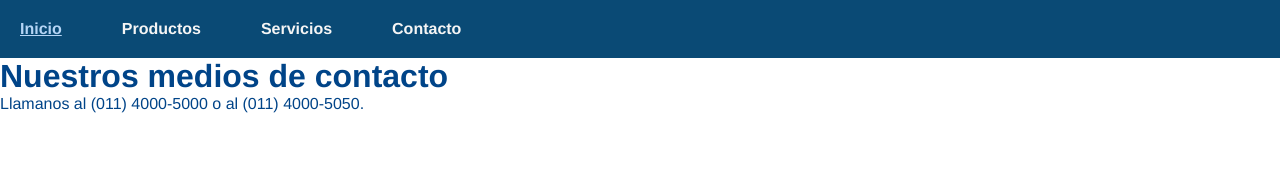
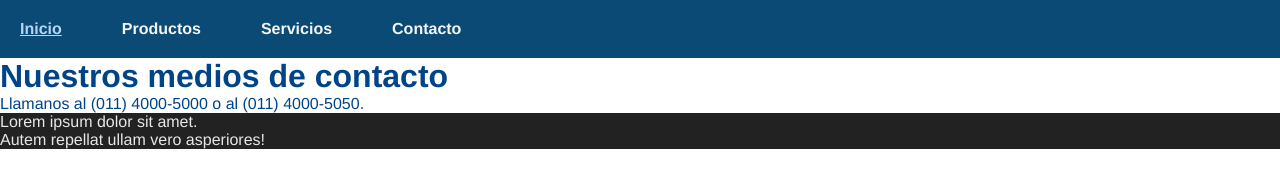
Before and after one commit to jdrjuan/proyecto-4, a plain HTML site: page contacto.html in a window 1280 px wide. Drawn offline with Linux system fonts and the light colour scheme.

Commit message:
Agrega footer a HTMLs productos, servicios y contacto

```diff
--- a/contacto.html
+++ b/contacto.html
@@ -26,5 +26,9 @@
     </nav>
     <h1>Nuestros medios de contacto</h1>
     <p>Llamanos al (011) 4000-5000 o al (011) 4000-5050.</p>
+    <footer class="main-footer">
+        <p>Lorem ipsum dolor sit amet.</p>
+        <p>Autem repellat ullam vero asperiores!</p>
+    </footer>
 </body>
 </html>
```
Also changed, not shown: productos.html (+4 -1 lines), servicios.html (+4 -1 lines).
